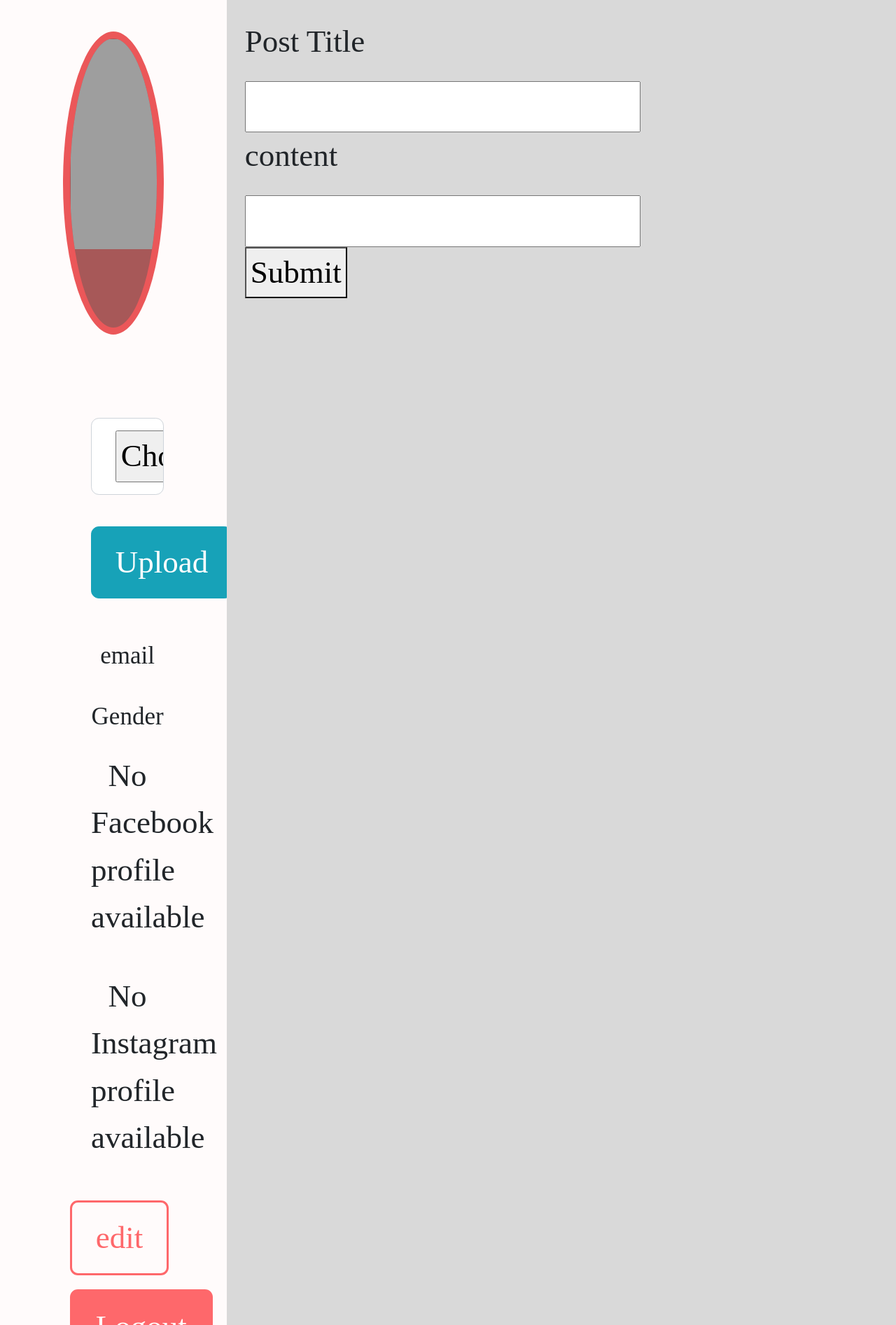
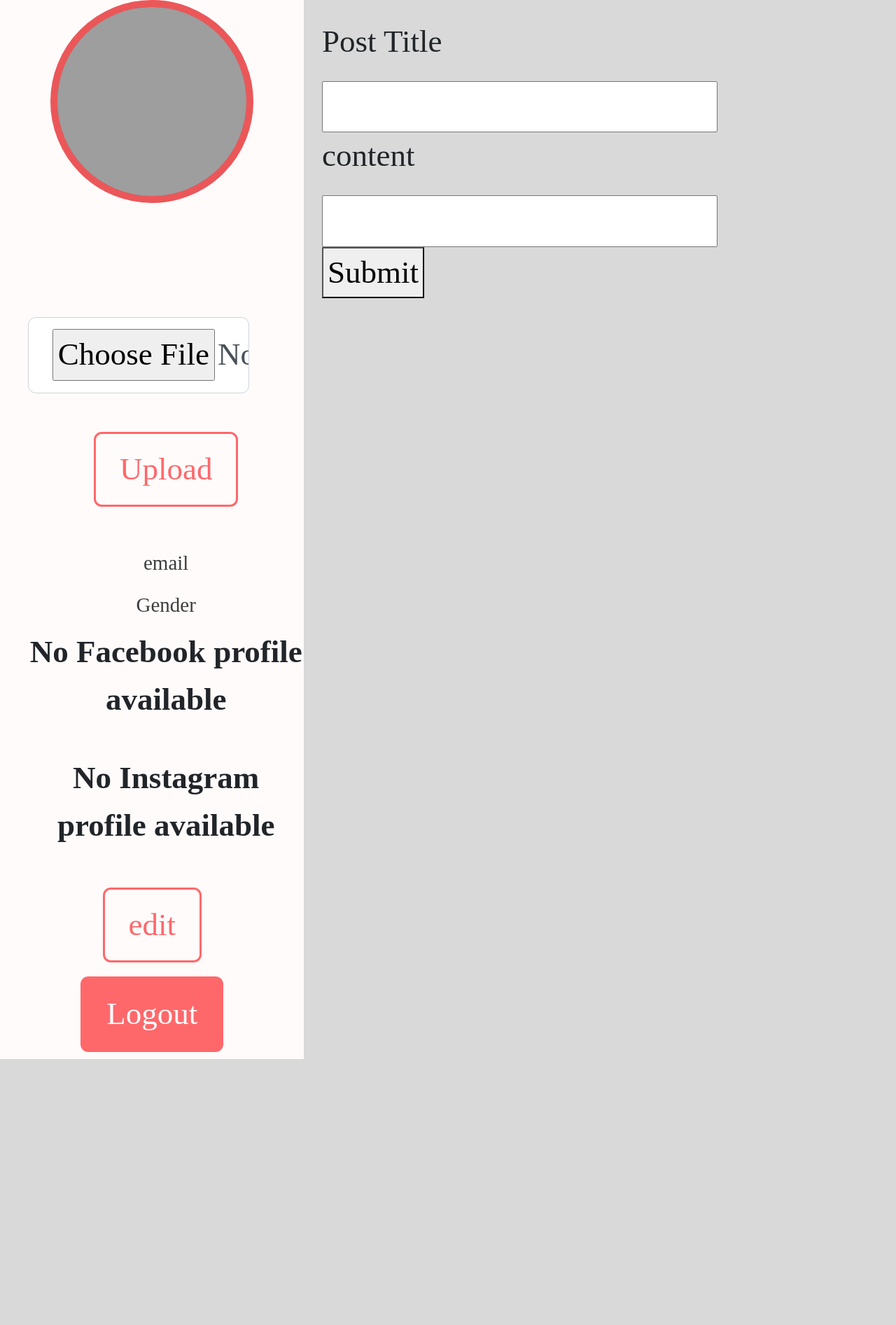
Before and after one commit to enjyashraf18/IseeU, a Python web app: template flask/templates/PProfile.html in a window 1280 px wide. Shown: the whole page at 70% size. After the commit the page ends 1513 px from the top, so only its background shows below. Run offline with Jinja, Linux system fonts and the light colour scheme; the template is opened without the code that fills it, so the values that code supplies are empty; grey boxes are pictures that could not be loaded.

Commit message:
daret ya syaa3

```diff
--- a/flask/static/css/PProfileStyle.css
+++ b/flask/static/css/PProfileStyle.css
@@ -8,25 +8,30 @@ body{
 }
 .profilePic{
     position: relative;
-    width: 100%;
-    height: 24%;
+    width: 290px;
+    height: 290px;
     background: rgb(167, 88, 88);
-    top: 0px;
-    left: 0px;
+    margin: auto;
     border-radius: 50%;
-    margin-bottom: 5%;
+    margin-bottom: 50px;
     overflow: hidden;
-    padding: .5%;
+
     border: 10px solid #eb5759;
 }
 .sidB{
     background-color: #FFFBFB;
-    position: relative;
-    width: 30%;
+    position: sticky;
+    width: 700px;
     text-align: center;
     overflow: hidden;
-    padding: 1rem 2rem;
     align-items: center;
+}
+.patientInfo{
+    margin: auto;
+    align-self: center;
+}
+.infoList{
+    margin: auto;
 }
 .name{
     font-size: 66px;
@@ -35,14 +40,17 @@ body{
 }
 .info{
     list-style-type: none;
-    position: relative;
+    font-size: 33px;
     text-align: center;
-    margin: 20px 0;
+    font-weight: bold;
+    margin: 10px 0;
 }
 
 .infoTitle{
     font-weight: lighter;
-    font-size: 35px;
+    font-size: 29px;
+    color: rgb(61, 61, 61);
+    margin: -10px;
 }
 
 
@@ -72,6 +80,16 @@ body{
     color: #FE686B;
     border: 3px #FE686B solid;
 }
+#upload{
+    margin: 10px;
+    background-color: #FFFBFB ;
+    color: #FE686B;
+    border: 3px #FE686B solid;
+}
+#picUp{
+    width: 80%;
+    align-self: center;
+}
 #logout{
     margin: 10px;
     background-color:#FE686B ;
--- a/flask/templates/PProfile.html
+++ b/flask/templates/PProfile.html
@@ -2,6 +2,7 @@
 <html lang="en">
 <head>
     <meta charset="UTF-8">
+    <meta meta name="viewport" content="width=device-width, initial-scale=1, maximum-scale=1, user-scalable=no">
     <link href="{{ url_for('static', filename='css/PProfileStyle.css') }}" rel="stylesheet">
     <link rel="stylesheet" href="https://cdn.jsdelivr.net/npm/bootstrap@4.0.0/dist/css/bootstrap.min.css" integrity="sha384-Gn5384xqQ1aoWXA+058RXPxPg6fy4IWvTNh0E263XmFcJlSAwiGgFAW/dAiS6JXm" crossorigin="anonymous">
     <title>Profile</title>
@@ -20,11 +21,11 @@
         <div class="profilePic"> <img id="img" width="300" height="300"> </div>
     {% endif %}
     <div class="patientInfo">
-        <label class="name" name="name"> {{data.name}} </label>
-        <ul>
+        <ul class="infoList"><!---I put here a class-->
+            <label class="name" name="name"> {{data.name}} </label>
 
             <p>
-                {% with messages = get_flashed_messages() %}
+                <!-- {% with messages = get_flashed_messages() %}
                   {% if messages %}
                     <ul>
                     {% for message in messages %}
@@ -32,7 +33,7 @@
                     {% endfor %}
                     </ul>
                   {% endif %}
-                {% endwith %}
+                {% endwith %} -->
             </p>
             {% if filename %}
             <div>
@@ -43,11 +44,11 @@
             <form method="post" action="/" enctype="multipart/form-data">
                 <dl>
                     <p>
-                        <input type="file" name="file" class="form-control" autocomplete="off" required>
+                        <input type="file" name="file" class="form-control" autocomplete="off" required id="picUp">
                     </p>
                 </dl>
-                <p>
-                    <input type="submit" value="Upload" class="btn btn-info">
+                <p >
+                    <input type="submit" value="Upload" class="btn btn-info" id="upload">
                 </p>
             </form>
 
--- a/flask/templates/login.html
+++ b/flask/templates/login.html
@@ -17,7 +17,7 @@
         <label id="passLabel" for="password" class="form-label">Password</label><br>
         <input type="password" id="password" name="password" class="form-control"><br>
         <button type="submit"  class="btn btn-outline-primary" id="submitBtn">Submit</button>
-        <a href="Register.html" id="regLink">Register</a>
+        <a id="no-Acc" href="{{ url_for('register')}}"> Don't have account? register</a>
     </form>
     </div>
 </body>
--- a/flask/templates/register.html
+++ b/flask/templates/register.html
@@ -14,7 +14,7 @@
     <div class="form">
         <form id="form" action='/register'method="post" enctype="multipart/form-data" >
             <label id="nameLabel" for = "nameIn" class="form-label">Name</label><br>
-            <input type="text" name="name" id="nameIn"class="form-control"><br>
+             <input type="text" name="name" id="nameIn"class="form-control"><br>
 
             <label id="picLabel" for="picIn" class="form-label">Profile picture</label><br>
             <input type="file" name="profile_pic" id="picIn" class="form-control" autocomplete="off" required> <br>
@@ -45,7 +45,7 @@
 
 
         </form>
-    <a id="have-Acc" href="{{ url_for('login')}}" target="_blank"> Already have account? login</a>
+    <a id="have-Acc" href="{{ url_for('login')}}"> Already have account? login</a>
     </div>
 </body>
 </html>
```
Also changed, not shown: flask/main.py (+45 -5 lines), flask/templates/testRegister.html (+16 -8 lines).
